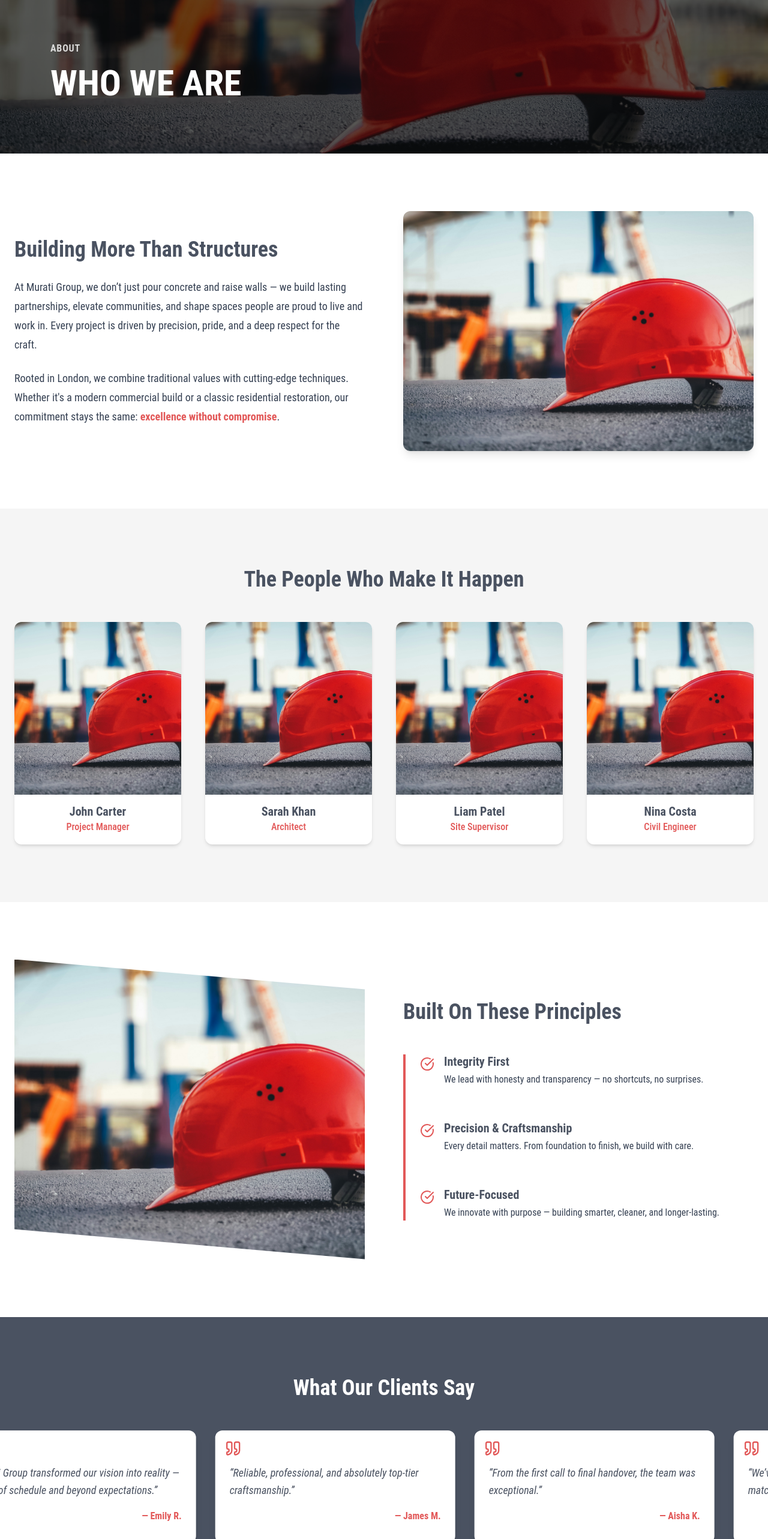
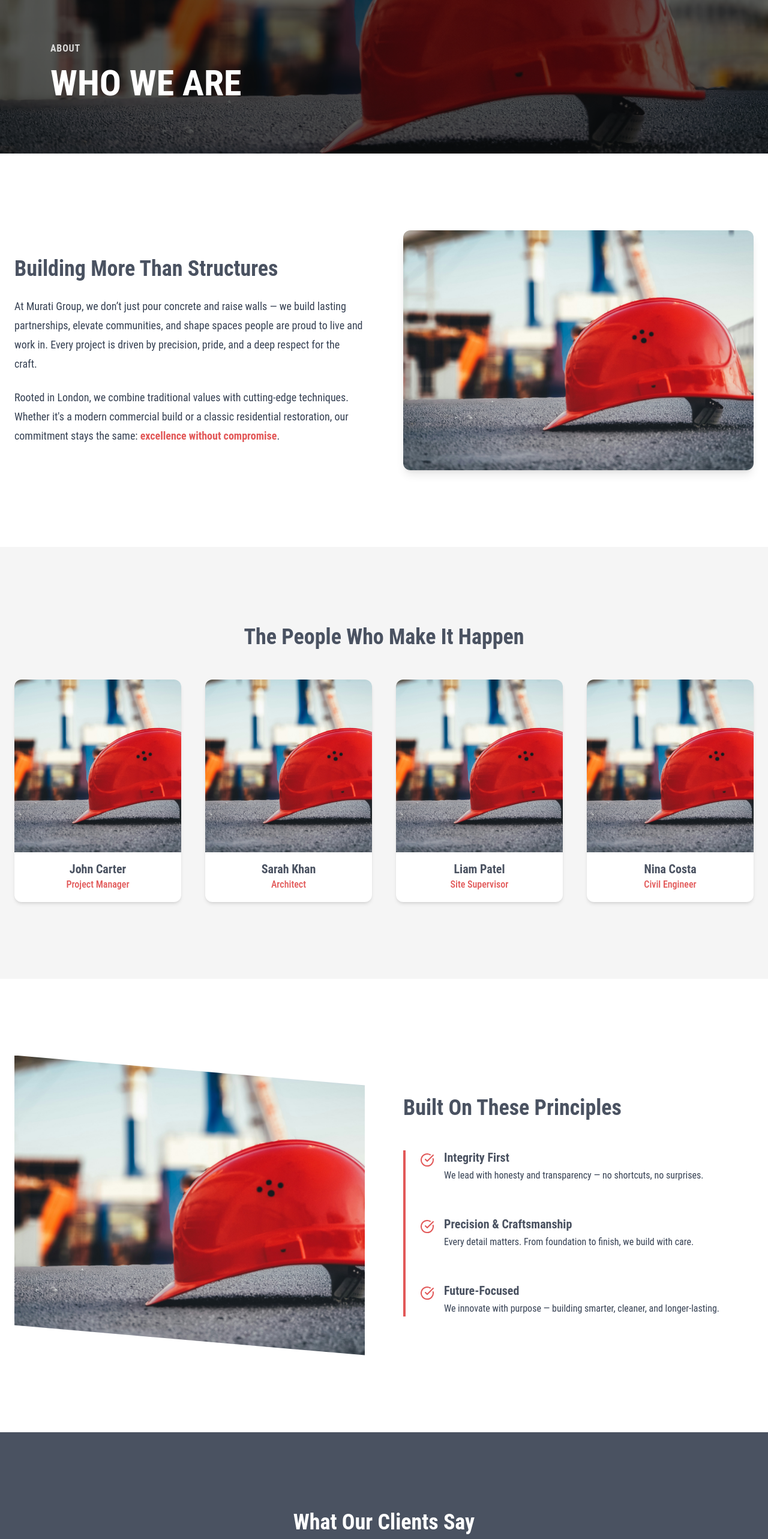
Before and after one commit to armirpepkola/murati-group, a Next.js app: page /about in a window 1280 px wide. Shown: the part 234-2800 px from the top of the page at 60% size. Built offline with nearby package versions, Linux system fonts and the light colour scheme.

Commit message:
py-32 fixes

```diff
--- a/src/components/about/AboutTestimonials.tsx
+++ b/src/components/about/AboutTestimonials.tsx
@@ -23,7 +23,7 @@ const testimonials = [
 
 export default function AboutTestimonials() {
   return (
-    <section className="bg-[#4a5261] py-24 px-6 overflow-hidden mb-32">
+    <section className="bg-[#4a5261] py-32 px-6 overflow-hidden mb-32">
       <motion.h2
         initial={{ opacity: 0, y: 20 }}
         whileInView={{ opacity: 1, y: 0 }}
--- a/src/components/about/Story.tsx
+++ b/src/components/about/Story.tsx
@@ -4,7 +4,7 @@ import Image from 'next/image';
 
 export default function Story() {
   return (
-    <section className="bg-white py-24 px-6">
+    <section className="bg-white py-32 px-6">
       <div className="max-w-7xl mx-auto grid md:grid-cols-2 gap-16 items-center">
         <motion.div
           initial={{ opacity: 0, x: -40 }}
--- a/src/components/about/Team.tsx
+++ b/src/components/about/Team.tsx
@@ -11,7 +11,7 @@ const team = [
 
 export default function Team() {
   return (
-    <section className="bg-[#f5f5f5] py-24 px-6">
+    <section className="bg-[#f5f5f5] py-32 px-6">
       <div className="max-w-7xl mx-auto text-center">
         <motion.h2
           initial={{ opacity: 0, y: 20 }}
--- a/src/components/about/Values.tsx
+++ b/src/components/about/Values.tsx
@@ -20,7 +20,7 @@ const values = [
 
 export default function Values() {
   return (
-    <section className="py-24 px-6">
+    <section className="py-32 px-6">
       <div className="max-w-7xl mx-auto grid md:grid-cols-2 gap-16 items-center">
 
         {/* Left: Image */}
--- a/src/components/contact/ContactSection.tsx
+++ b/src/components/contact/ContactSection.tsx
@@ -31,7 +31,7 @@ export default function ContactSection() {
   };
 
   return (
-    <section className="relative overflow-hidden bg-gradient-to-br from-[#f9f9f9] to-[#ececec] px-6 py-24 sm:px-16">
+    <section className="relative overflow-hidden bg-gradient-to-br from-[#f9f9f9] to-[#ececec] px-6 py-32 sm:px-16">
       <Toaster position="top-center" />
       {/* Background SVG noise */}
       <div
--- a/src/components/home/ProjectsPreview.tsx
+++ b/src/components/home/ProjectsPreview.tsx
@@ -37,7 +37,7 @@ export default function ProjectPreview() {
   const scrollNext = useCallback(() => emblaApi?.scrollNext(), [emblaApi]);
 
   return (
-    <section className="px-6 md:px-16 py-40 bg-[#f9f9f9]">
+    <section className="px-6 md:px-16 py-32 bg-[#f9f9f9]">
       <div className="grid md:grid-cols-[1fr_2fr] gap-12 items-center">
         {/* LEFT COLUMN */}
         <div>
--- a/src/components/home/Testimonials.tsx
+++ b/src/components/home/Testimonials.tsx
@@ -40,7 +40,7 @@ const featuredTestimonial: Testimonial = {
 
 const Testimonials = () => {
   return (
-    <section className="bg-white py-40 px-6">
+    <section className="bg-white py-32 px-6">
       <div className="max-w-7xl mx-auto mb-12 text-center">
         <h2 className="text-3xl uppercase font-bold text-[#4a5261]">What Our Clients Say</h2>
       </div>
--- a/src/components/projects/ProjectsGallery.tsx
+++ b/src/components/projects/ProjectsGallery.tsx
@@ -9,7 +9,7 @@ export default function ProjectsGallery() {
   const [activeImages, setActiveImages] = useState<string[] | null>(null);
 
   return (
-    <section className="px-16 py-24 max-w-7xl mx-auto">
+    <section className="px-16 py-32 max-w-7xl mx-auto">
       <h2 className="text-4xl font-bold text-[#4a5261] mb-12">Our Projects</h2>
 
       <div className="grid grid-cols-1 sm:grid-cols-2 lg:grid-cols-3 gap-10">
```
